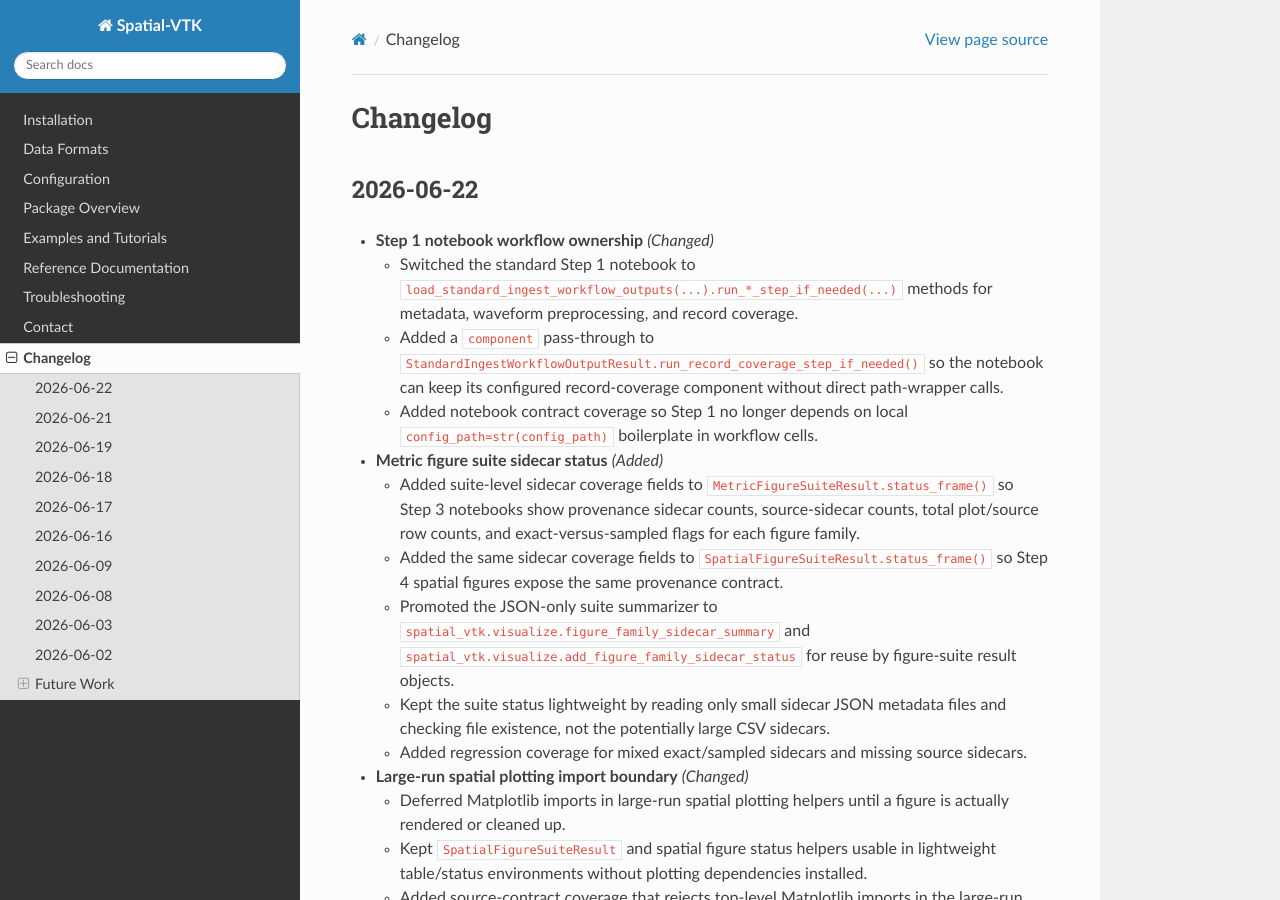
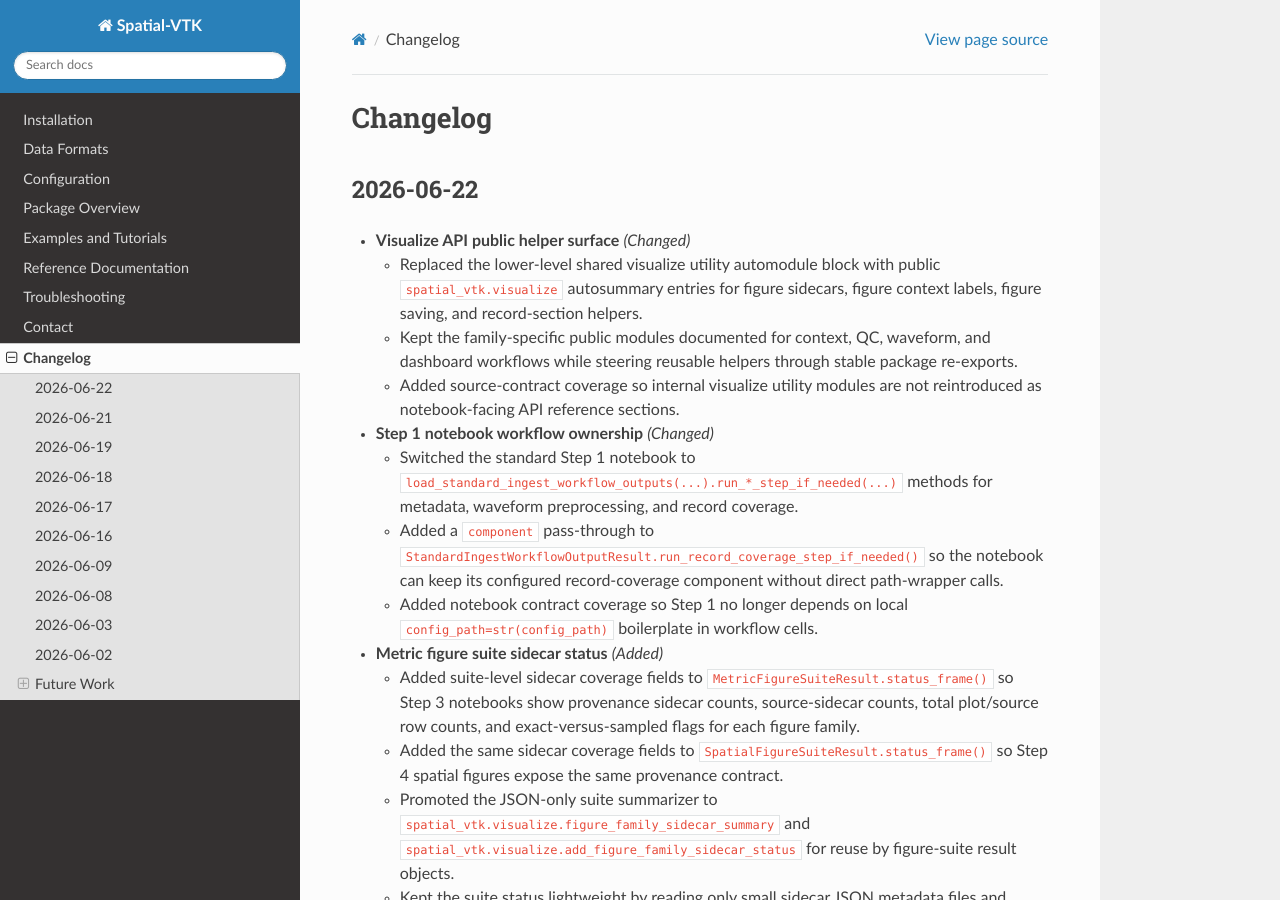
Before and after one commit to bcbirkel/spatial-vtk, a Sphinx documentation site: the page built from docs/changelog.rst, in a window 1280 px wide and 900 px high. Built offline with Sphinx 7.4.7 and the Read the Docs theme 3.1.0, drawn with Linux system fonts in a browser that asks for light colours.

Commit message:
Document visualize public helper surface

```diff
--- a/docs/changelog.rst
+++ b/docs/changelog.rst
@@ -3,6 +3,17 @@ Changelog
 
 2026-06-22
 ----------
+
+- **Visualize API public helper surface** *(Changed)*
+
+  - Replaced the lower-level shared visualize utility automodule block with
+    public ``spatial_vtk.visualize`` autosummary entries for figure sidecars,
+    figure context labels, figure saving, and record-section helpers.
+  - Kept the family-specific public modules documented for context, QC,
+    waveform, and dashboard workflows while steering reusable helpers through
+    stable package re-exports.
+  - Added source-contract coverage so internal visualize utility modules are
+    not reintroduced as notebook-facing API reference sections.
 
 - **Step 1 notebook workflow ownership** *(Changed)*
 
```
Also changed, not shown: docs/reference/api/visualize.rst (+28 -19 lines), 1 other file.
